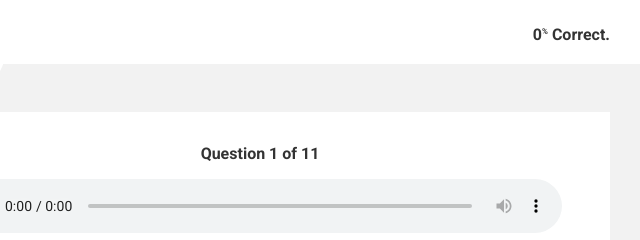
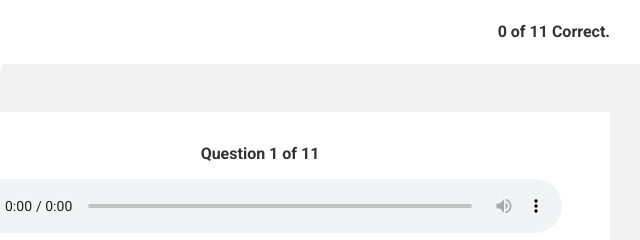
Before and after one commit to somecallmejosh/drum-intro-quiz, a website: page app/index.html in a window 1280 px wide. Both pictures are taken after a click on the button "Start Quiz". Shown: the top 240 px of the page, 380-1020 px from the left. Drawn offline with nearby package versions, Linux system fonts and the light colour scheme; files that its build step writes are made by us from their sources; files whose address does not match are found by name.

Commit message:
Reorgznize functions to show actual correct answers.

```diff
--- a/app/index.html
+++ b/app/index.html
@@ -54,8 +54,8 @@
             c-3.9,2.2-5.4,7.1-3.2,11.1L-288.6,290.8z"/>
         </g>
         </svg>
-        <div class="result">
-            <strong><span class="percent-correct">0</span><sup>%</sup> Correct.</strong>
+        <div class="result hidden">
+            <strong><span class="correct-total">0</span> of <span class="question-total">0</span> Correct.</strong>
         </div>
       </div>
     </div>
@@ -101,7 +101,7 @@
 
     <div class="wrapper--content quiz-complete hidden">
       <h1>Thanks for playing</h1>
-      <p>You guessed <strong class="correct-total">5</strong> out of <strong class="question-total">10</strong> correct. That's <strong class="percent-correct">90%</strong><sup>%</sup> correct.</p>
+      <p>You guessed <strong class="correct-total">5</strong> out of <strong class="question-total">10</strong> correct.</p>
       <button class="play-again">Play Again?</button>
     </div>
 
--- a/app/scripts/main.js
+++ b/app/scripts/main.js
@@ -29,15 +29,15 @@
   }
 
   function quizStart(){
-    // quizItemCount = quizItems.length;
+    quizItemCount = quizItems.length;
     currentQuestion = 1;
     currentIndex = currentQuestion - 1;
     correctAnswerCount = 0;
-    // showPercentCorrect = Math.round((correctAnswerCount / quizItemCount) * 100);
+    showPercentCorrect = Math.round((correctAnswerCount / quizItemCount) * 100);
     showSingleQuestion();
     captureSelction();
     showStatus();
-    $('.quiz-content').removeClass("hidden");
+    $('.quiz-content, .result').removeClass("hidden");
     $('.quiz-instructions').addClass("hidden");
     $('.submit').on("click", submitResponse);
     $('.submit').on("click", function(){
@@ -50,13 +50,13 @@
   function showNextQuestion(){
     var getCurrentQuestion = currentQuestion;
     quizItemCount = quizItems.length;
+    currentIndex++;
+    currentQuestion++;
+    showStatus();
     if (getCurrentQuestion < quizItemCount) {
       resetQuestion();
-      currentIndex++;
-      currentQuestion++;
       showSingleQuestion();
       captureSelction();
-      showStatus();
     } else {
       $('.quiz-content').addClass("hidden");
       $('.quiz-complete').removeClass("hidden");
@@ -99,11 +99,8 @@
     }
   }
 
-
-
   function showStatus(){
     $('.question-index').html(currentQuestion);
-    $('.percent-correct').html(showPercentCorrect);
     $('.correct-total').html(correctAnswerCount);
     $('.question-total').html(quizItemCount);
   }
--- a/app/scripts/questions.js
+++ b/app/scripts/questions.js
@@ -31,7 +31,7 @@
     },
     {
       mp3Name: "audio/s.mp3",
-      answerOptions: ["Superstision", "Get Down Tonight", "Disco Inferno", "Cissy Strut"],
+      answerOptions: ["Superstition", "Get Down Tonight", "Disco Inferno", "Cissy Strut"],
       correctAnswer: 0
     },
     {
```
